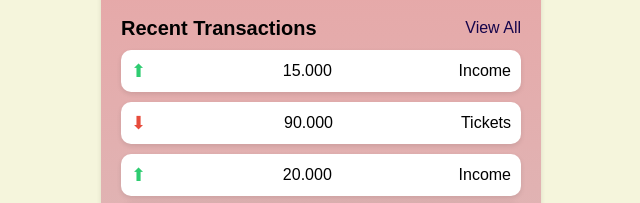
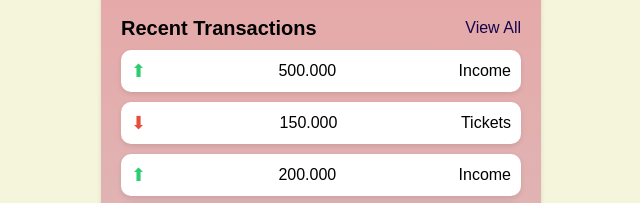
Before and after one commit to thanhnhanvo192/mockup_itworkshop, a plain HTML site: page index.html in a window 1280 px wide. Shown: the part 381-584 px from the top of the page, 319-959 px from the left. Drawn offline with Linux system fonts and the light colour scheme.

Commit message:
Last MVP

```diff
--- a/index.html
+++ b/index.html
@@ -49,17 +49,17 @@
         <ul class="transactions-list">
           <li class="income">
             <span>⬆</span>
-            <span>15.000</span>
+            <span>500.000</span>
             <span>Income</span>
           </li>
           <li class="expense">
             <span>⬇</span>
-            <span>90.000</span>
+            <span>150.000</span>
             <span>Tickets</span>
           </li>
           <li class="income">
             <span>⬆</span>
-            <span>20.000</span>
+            <span>200.000</span>
             <span>Income</span>
           </li>
         </ul>
```
Also changed, not shown: transaction.html (+1 -1 lines).
